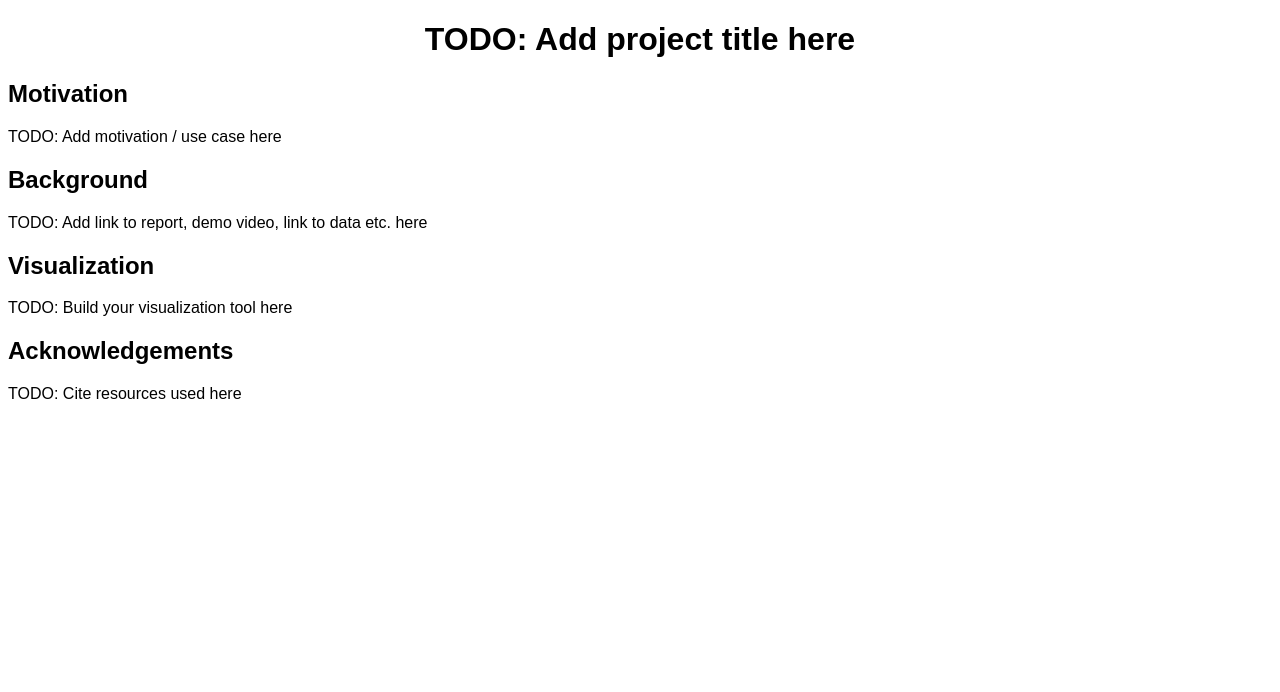
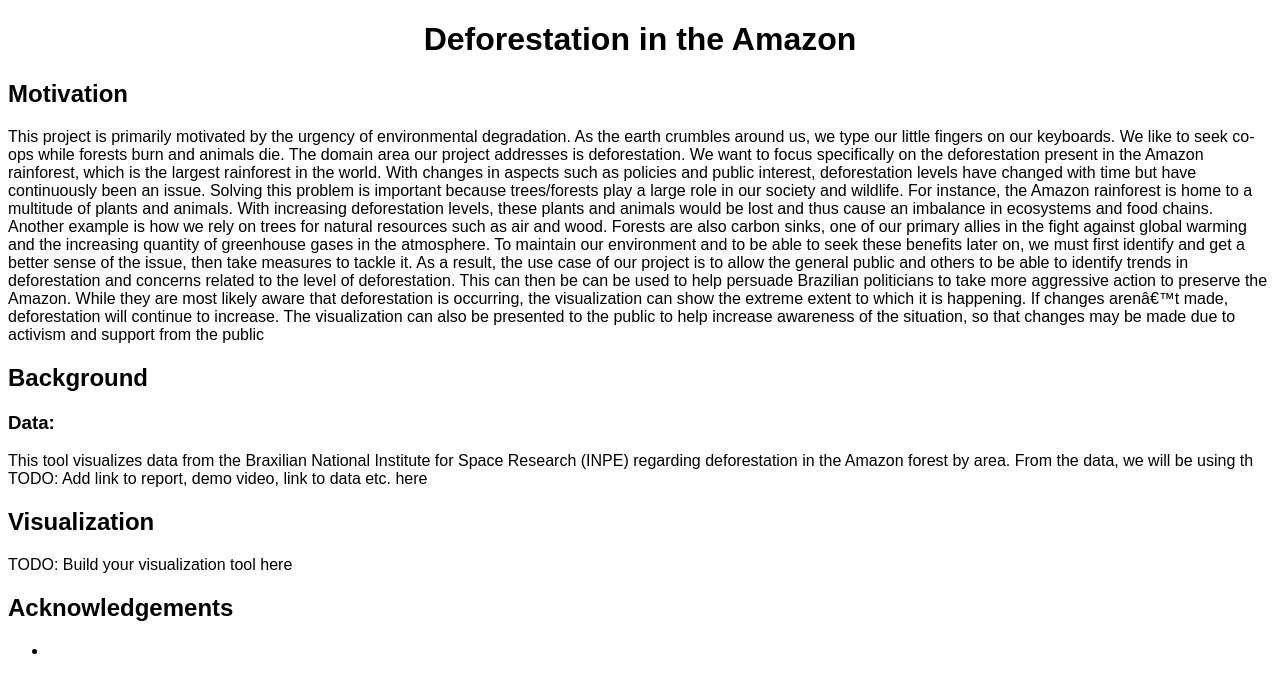
Before and after one commit to DS4200-S23-Class/project-amazon-deforestation, a plain HTML site: page index.html in a window 1280 px wide. Drawn offline with Linux system fonts and the light colour scheme.

Commit message:
page setup

```diff
--- a/index.html
+++ b/index.html
@@ -4,22 +4,34 @@
 <head>
     <meta charset=utf-8/>
     <link rel="stylesheet" type="text/css" href="style.css">
+    <script src="js/d3.v6.1.1/d3.min.js"></script>
 
-    <title>TODO: Add short title here</title>
+    <title>Amazon Deforestation</title>
 </head>
 
 
 <body>
 
-    <h1>TODO: Add project title here</h1>
+    <h1>Deforestation in the Amazon</h1>
 
     <div>
         <h2>Motivation</h2>
-        TODO: Add motivation / use case here
+            This project is primarily motivated by the urgency of environmental degradation. As the earth crumbles around us, we type our little fingers on our keyboards. We like to seek co-ops while forests burn and animals die. The domain area our project addresses is deforestation. We want to focus specifically on the deforestation present in the Amazon rainforest, which is the largest rainforest in the world. With changes in aspects such as policies and public interest, deforestation levels have changed with time but have continuously been an issue. Solving this problem is important because trees/forests play a large role in our society and wildlife. For instance, the Amazon rainforest is home to a multitude of plants and animals. With increasing deforestation levels, these plants and animals would be lost and thus cause an imbalance in ecosystems and food chains. Another example is how we rely on trees for natural resources such as air and wood. Forests are also carbon sinks, one of our primary allies in the fight against global warming and the increasing quantity of greenhouse gases in the atmosphere. To maintain our environment and to be able to seek these benefits later on, we must first identify and get a better sense of the issue, then take measures to tackle it.
+
+            As a result, the use case of our project is to allow the general public and others to be able to identify trends in deforestation and concerns related to the level of deforestation. This can then be can be used to help persuade Brazilian politicians to take more aggressive action to preserve the Amazon. While they are most likely aware that deforestation is occurring, the visualization can show the extreme extent to which it is happening. If changes aren’t made, deforestation will continue to increase. The visualization can also be presented to the public to help increase awareness of the situation, so that changes may be made due to activism and support from the public
+
     </div>
 
     <div>
         <h2>Background</h2>
+
+        <div>
+            <h3>Data:</h3>
+
+            This tool visualizes data from the Braxilian National Institute for Space Research (INPE) regarding deforestation in the Amazon forest by area.
+            From the data, we will be using th
+
+
         TODO: Add link to report, demo video, link to data etc. here
     </div>
 
@@ -30,10 +42,13 @@
 
     <div>
         <h2>Acknowledgements</h2>
-        TODO: Cite resources used here
+        <ul>
+            <li></li>
+        </ul>
     </div>
 
 
+    <script src="main.js"></script>
 </body>
 
 </html>
--- /dev/null
+++ b/js/main.js
@@ -0,0 +1,3 @@
+// JS File for Amazon Deforestation Project
+// Luke Abbatessa, Jenny Cai, Jocelyn Ju, Varun McIntyre
+// Last Modified: 03.15.2023
```
